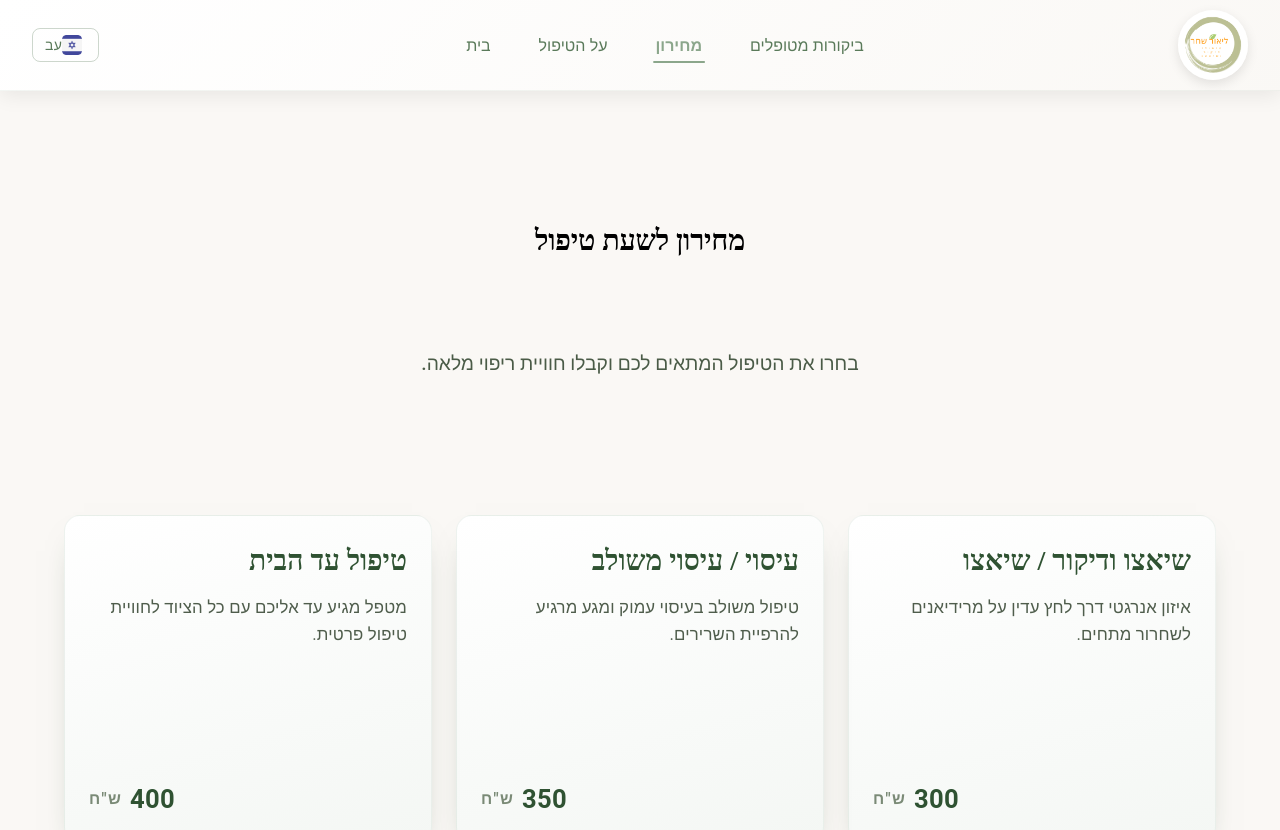
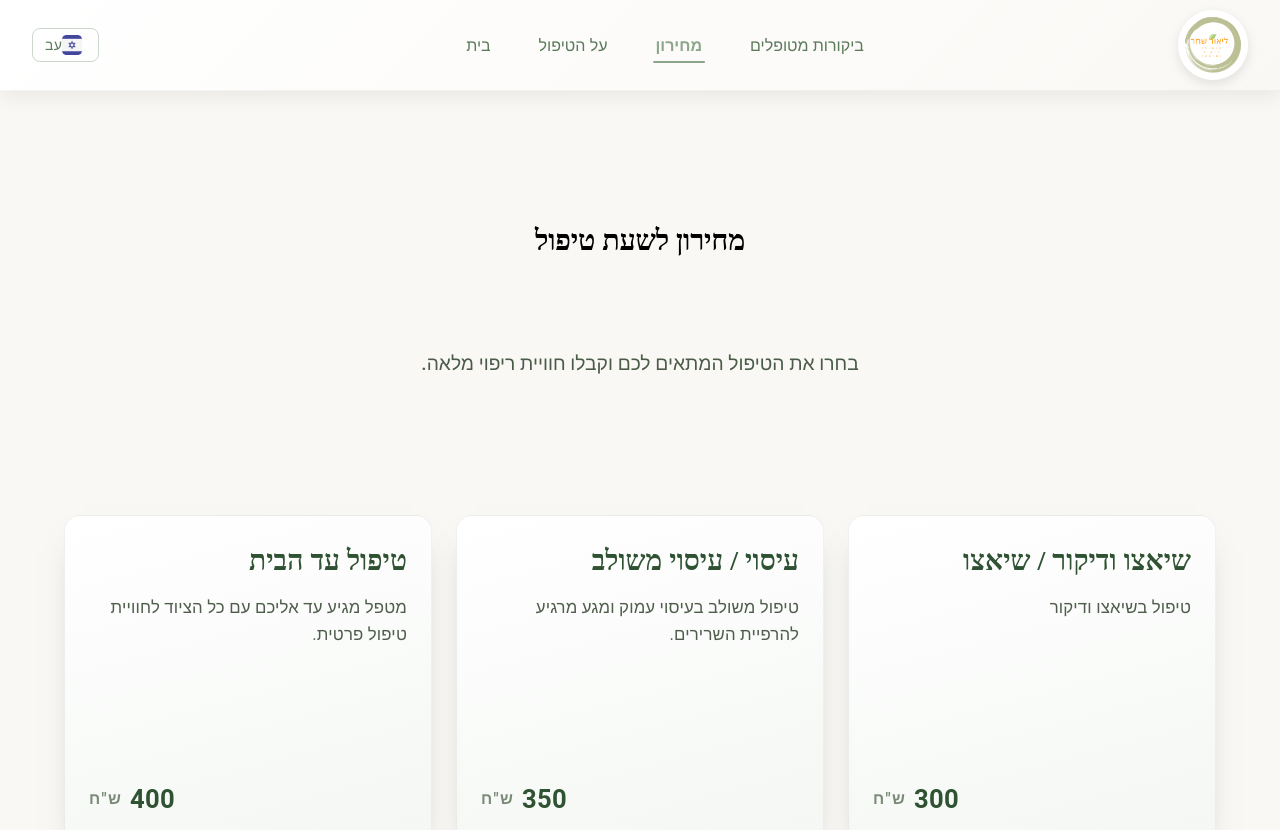
Before and after one commit to Rafcon96/lior-shiatsu, a React (Create React App) app: page /prices in a window 1280 px wide. Shown: the top 830 px of the page. Built offline with nearby package versions, Linux system fonts and the light colour scheme.

Commit message:
added translation4

```diff
--- a/src/pages/Prices/index.jsx
+++ b/src/pages/Prices/index.jsx
@@ -14,7 +14,7 @@ const itemRes = [
   {
     title: ["שיאצו ודיקור / שיאצו", "Shiatsu"],
     description: [
-      "איזון אנרגטי דרך לחץ עדין על מרידיאנים לשחרור מתחים.",
+      "טיפול בשיאצו ודיקור",
       "Gentle acupressure along meridians to release tension and restore flow.",
     ],
     price: 300,
```
